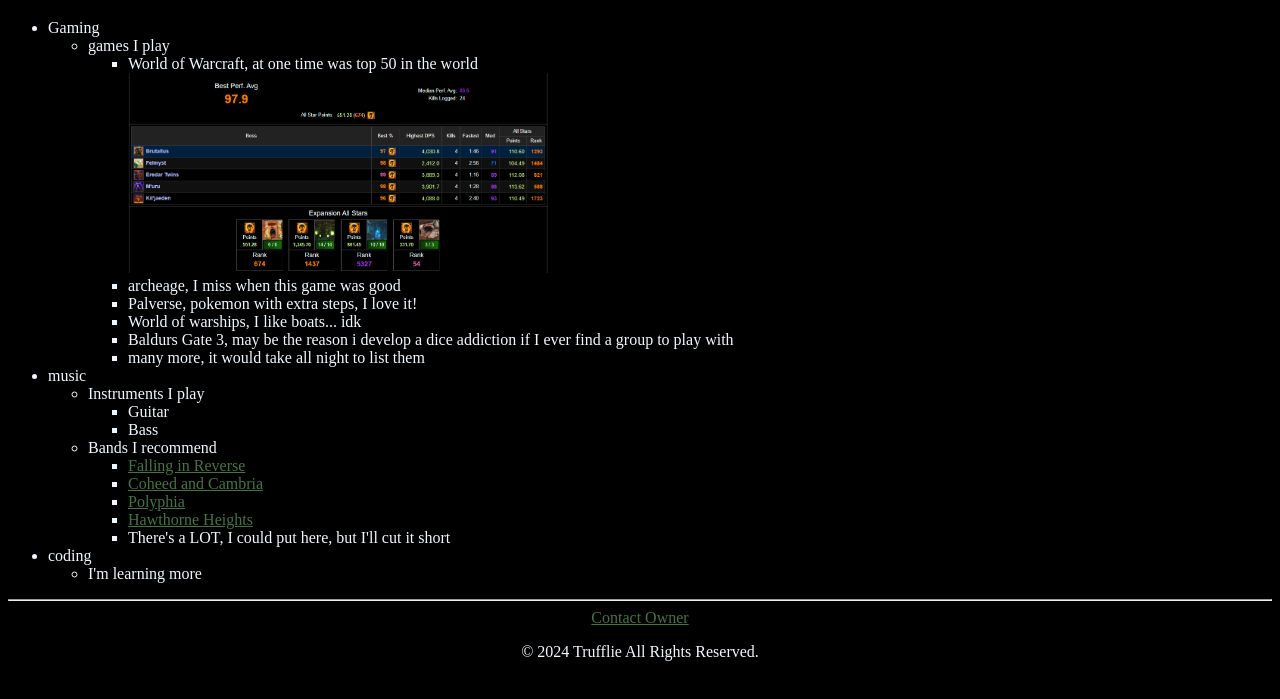
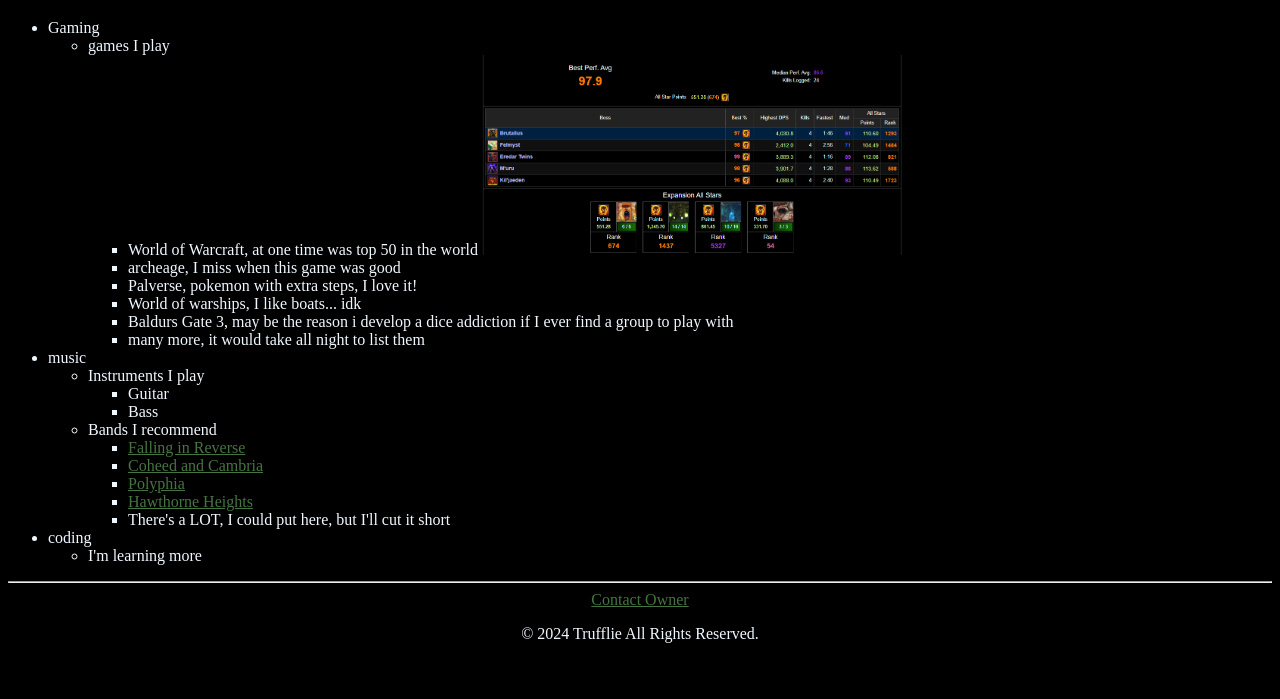
Before and after one commit to Trufflie/TrufflieCapstone, a plain HTML site: page Hobbies.html in a window 1280 px wide. Shown: the part 61-760 px from the top of the page. Drawn offline with Linux system fonts and the light colour scheme; a script that the page names is missing.

Commit message:
Update style.css
minor tweaks

```diff
--- a/style.css
+++ b/style.css
@@ -2,7 +2,6 @@ html{
     color: aliceblue;
     background: black;
     text-align: center;
-
 }
 a{
     color: rgb(69, 116, 65);
@@ -23,7 +22,6 @@ a:hover{
 a:active{
     color: black;
 }
-
 li, h6{
     text-align: left;
 }
@@ -31,12 +29,11 @@ h4{
     color: rgb(252, 168, 58);
     text-align: left;
 }
-
 h5{
     color: rgb(3, 123, 179);
     text-align: left;
 }
 .wow{
     image-rendering: auto;
-    padding-right: 36%;
+    text-align: left;
 }
```
